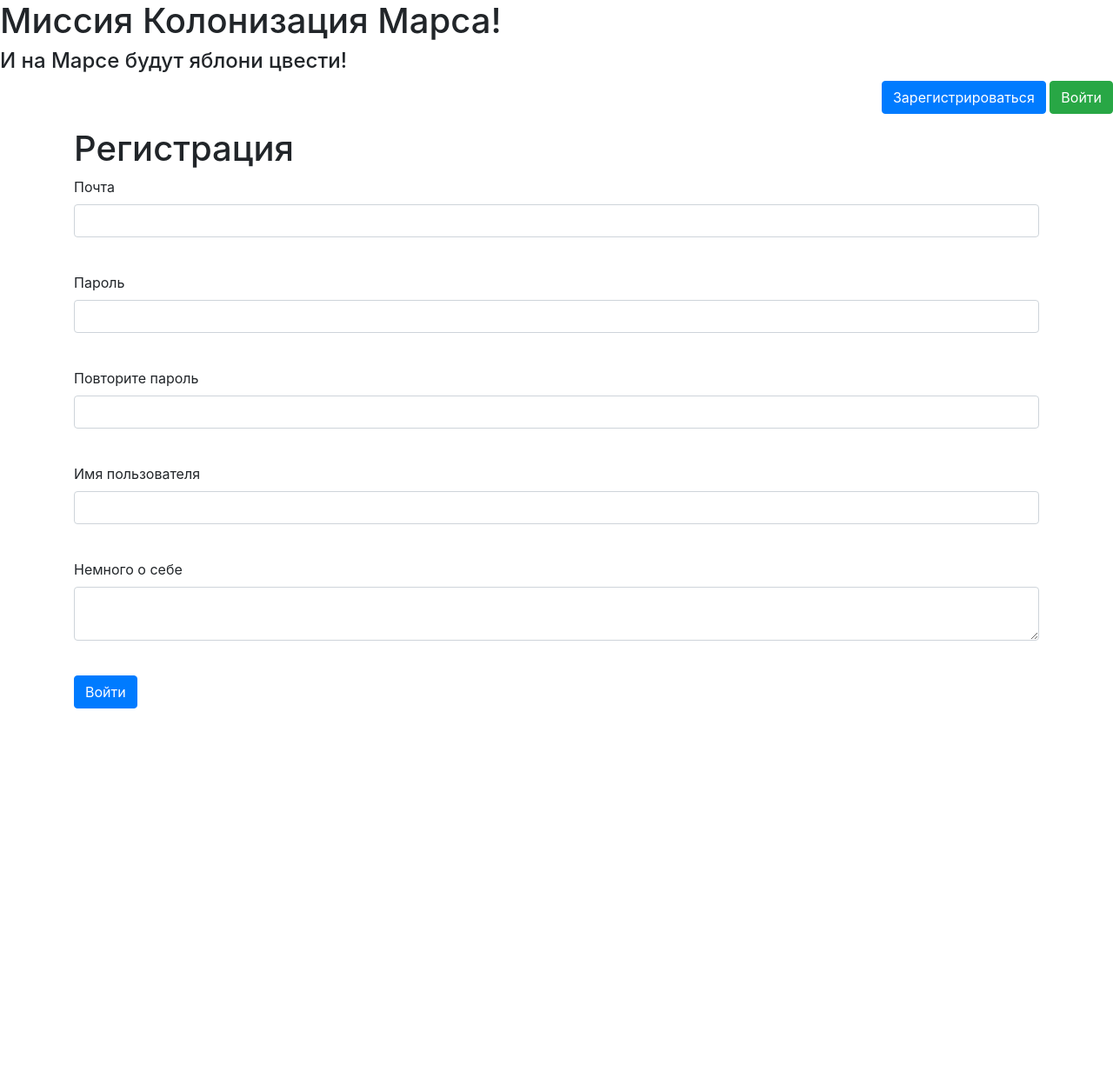
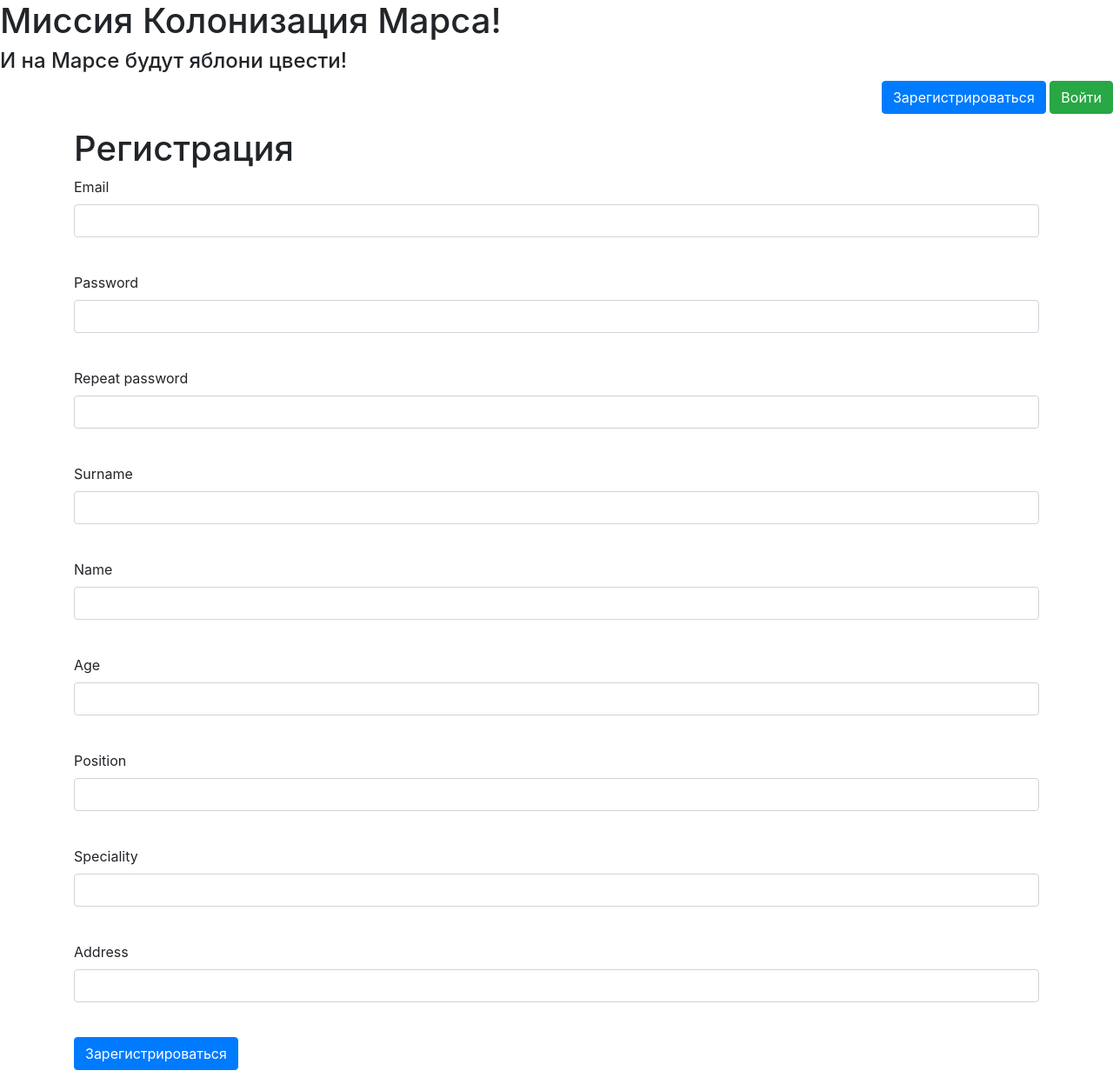
Before and after one commit to danilshvalov/Workslog_YandexLyceum, a Flask app: page /register in a window 1280 px wide. Shown: the whole page at 87% size. Before the commit the page ends 815 px from the top, so only its background shows below. Run offline with Flask 2, Linux system fonts and the light colour scheme; some libraries are stand-ins or nearby versions.

Commit message:
Промежуточный этап - Яндекс.Лицей

```diff
--- a/data/register_form.py
+++ b/data/register_form.py
@@ -1,13 +1,17 @@
 from flask_wtf import FlaskForm
-from wtforms import PasswordField, StringField, TextAreaField, SubmitField
+from wtforms import PasswordField, StringField, IntegerField, SubmitField
 from wtforms.validators import DataRequired
 from flask_wtf.html5 import EmailField
 
 
 class RegisterForm(FlaskForm):
-    email = EmailField('Почта', validators=[DataRequired()])
-    password = PasswordField('Пароль', validators=[DataRequired()])
-    password_again = PasswordField('Повторите пароль', validators=[DataRequired()])
-    name = StringField('Имя пользователя', validators=[DataRequired()])
-    about = TextAreaField("Немного о себе")
-    submit = SubmitField('Войти')
+    email = EmailField('Email', validators=[DataRequired()])
+    password = PasswordField('Password', validators=[DataRequired()])
+    password_again = PasswordField('Repeat password', validators=[DataRequired()])
+    surname = StringField('Surname', validators=[DataRequired()])
+    name = StringField('Name', validators=[DataRequired()])
+    age = IntegerField('Age', validators=[DataRequired()])
+    position = StringField('Position', validators=[DataRequired()])
+    speciality = StringField('Speciality', validators=[DataRequired()])
+    address = StringField('Address', validators=[DataRequired()])
+    submit = SubmitField('Зарегистрироваться')
--- a/data/users.py
+++ b/data/users.py
@@ -3,6 +3,7 @@ import sqlalchemy
 from flask_login import UserMixin
 from .db_session import SqlAlchemyBase
 from werkzeug.security import check_password_hash, generate_password_hash
+from sqlalchemy import orm
 
 
 class User(SqlAlchemyBase, UserMixin):
@@ -26,3 +27,4 @@ class User(SqlAlchemyBase, UserMixin):
     hashed_password = sqlalchemy.Column(sqlalchemy.String, nullable=True)
     modified_date = sqlalchemy.Column(sqlalchemy.DateTime,
                                       default=datetime.datetime.now)
+    jobs = orm.relation("Jobs", back_populates='user')
--- a/main.py
+++ b/main.py
@@ -1,4 +1,4 @@
-from flask import Flask, render_template, redirect
+from flask import Flask, render_template, redirect, request, abort
 from flask_login import login_user
 from data import db_session
 from data.users import User
@@ -46,7 +46,14 @@ def reqister():
             return render_template('register.html', title='Регистрация',
                                    form=form,
                                    message="Такой пользователь уже есть")
-        user = User(name=form.name.data, email=form.email.data)
+        user = User()
+        user.email = form.email.data
+        user.surname = form.surname.data
+        user.name = form.name.data
+        user.age = form.age.data
+        user.position = form.position.data
+        user.speciality = form.speciality.data
+        user.address = form.address.data
         user.set_password(form.password.data)
         session.add(user)
         session.commit()
@@ -88,10 +95,56 @@ def add_work():
         jobs.work_size = form.work_size.data
         jobs.collaborators = form.collaborators.data
         jobs.is_finished = form.is_finished.data
-        session.add(jobs)
+        current_user.jobs.append(jobs)
+        session.merge(current_user)
         session.commit()
         return redirect('/works_log')
     return render_template('add_work.html', title='Добавление работы', form=form)
+
+
+@app.route('/works_log/<int:id>', methods=['GET', 'POST'])
+@login_required
+def edit_works_log(id):
+    form = AddWork()
+    if request.method == "GET":
+        session = db_session.create_session()
+        jobs = session.query(Jobs).filter(Jobs.id == id).first()
+        if jobs:
+            form.job.data = jobs.job
+            form.team_leader.data = jobs.team_leader
+            form.work_size.data = jobs.work_size
+            form.collaborators.data = jobs.collaborators
+            form.is_finished.data = jobs.is_finished
+        else:
+            abort(404)
+    if form.validate_on_submit():
+        session = db_session.create_session()
+        jobs = session.query(Jobs).filter(Jobs.id == id).first()
+        if jobs:
+            jobs.job = form.job.data
+            jobs.team_leader = form.team_leader.data
+            jobs.work_size = form.work_size.data
+            jobs.collaborators = form.collaborators.data
+            jobs.is_finished = form.is_finished.data
+            session.commit()
+            return redirect('/works_log')
+        else:
+            abort(404)
+    return render_template('add_work.html', title='Редактирование новости', form=form)
+
+
+@app.route('/works_delete/<int:id>', methods=['GET', 'POST'])
+@login_required
+def works_delete(id):
+    session = db_session.create_session()
+    jobs = session.query(Jobs).filter(Jobs.id == id,
+                                      Jobs.user == current_user).first()
+    if jobs:
+        session.delete(jobs)
+        session.commit()
+    else:
+        abort(404)
+    return redirect('/works_log')
 
 
 def main():
--- a/templates/jobs.html
+++ b/templates/jobs.html
@@ -24,6 +24,12 @@
         {% endif %}
     </tr>
 </table>
+{% if current_user.is_authenticated and (current_user.id == item.team_leader or current_user.position == 'captain') %}
+    <div align="right">
+        <a href="/works_log/{{ item.id }}" class="btn btn-warning">Изменить</a>
+        <a href="/works_delete/{{ item.id }}" class="btn btn-danger">Удалить</a>
+    </div>
 <br>
+{% endif %}
 {% endfor %}
 {% endblock %}
--- a/templates/register.html
+++ b/templates/register.html
@@ -33,6 +33,15 @@
         {% endfor %}
     </p>
     <p>
+        {{ form.surname.label }}<br>
+        {{ form.surname(class="form-control") }}<br>
+        {% for error in form.surname.errors %}
+            <p class="alert alert-danger" role="alert">
+                {{ error }}
+            </p>
+        {% endfor %}
+    </p>
+    <p>
         {{ form.name.label }}<br>
         {{ form.name(class="form-control") }}<br>
         {% for error in form.name.errors %}
@@ -42,9 +51,36 @@
         {% endfor %}
     </p>
     <p>
-        {{ form.about.label }}<br>
-        {{ form.about(class="form-control") }}<br>
-        {% for error in form.about.errors %}
+        {{ form.age.label }}<br>
+        {{ form.age(class="form-control") }}<br>
+        {% for error in form.age.errors %}
+            <p class="alert alert-danger" role="alert">
+                {{ error }}
+            </p>
+        {% endfor %}
+    </p>
+    <p>
+        {{ form.position.label }}<br>
+        {{ form.position(class="form-control") }}<br>
+        {% for error in form.position.errors %}
+            <p class="alert alert-danger" role="alert">
+                {{ error }}
+            </p>
+        {% endfor %}
+    </p>
+    <p>
+        {{ form.speciality.label }}<br>
+        {{ form.speciality(class="form-control") }}<br>
+        {% for error in form.speciality.errors %}
+            <p class="alert alert-danger" role="alert">
+                {{ error }}
+            </p>
+        {% endfor %}
+    </p>
+    <p>
+        {{ form.address.label }}<br>
+        {{ form.address(class="form-control") }}<br>
+        {% for error in form.address.errors %}
             <p class="alert alert-danger" role="alert">
                 {{ error }}
             </p>
```
Also changed, not shown: db/mars_explorer.db.
